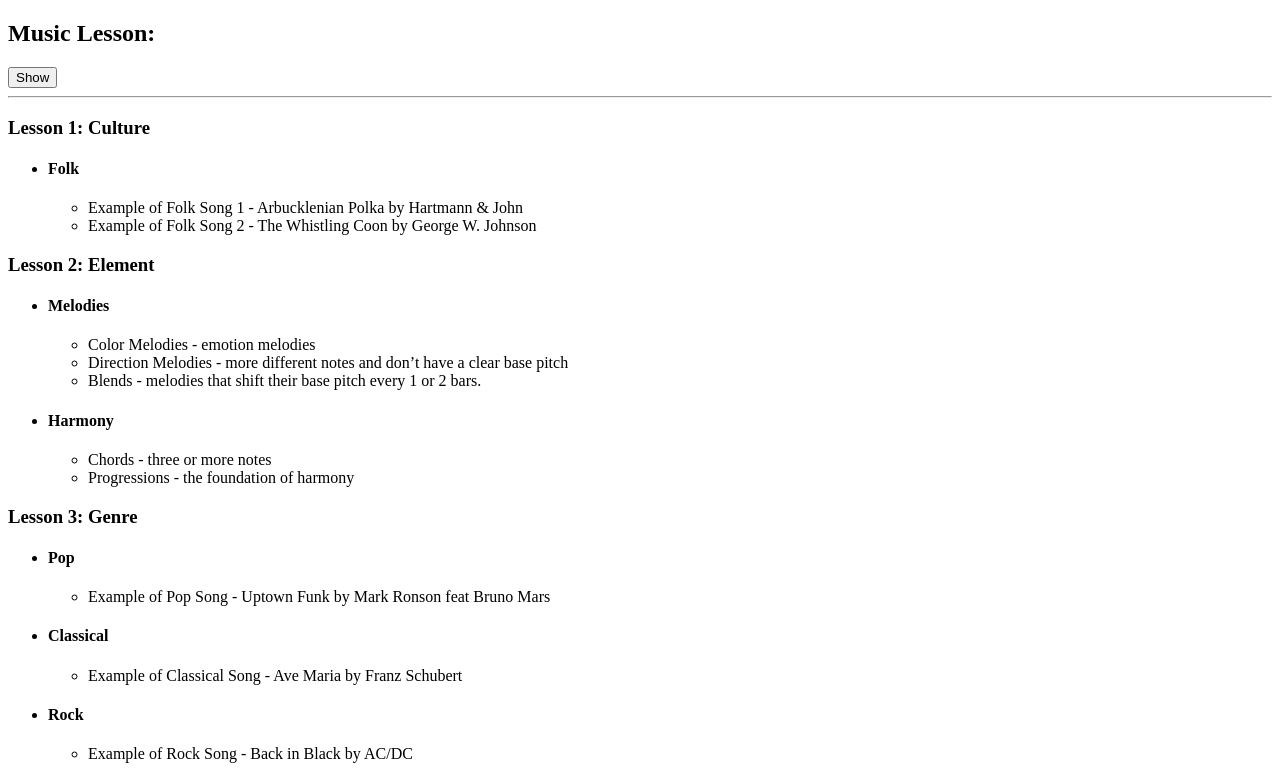
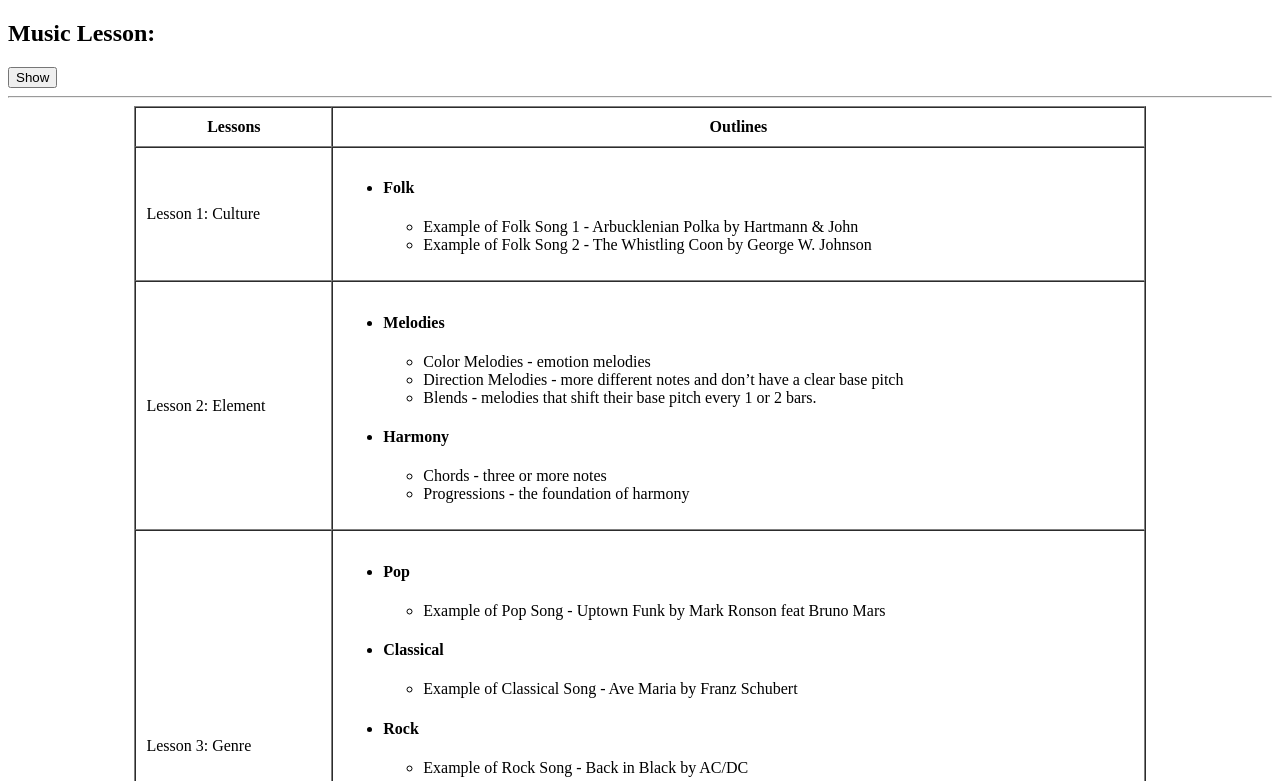
Before and after one commit to joewmar/xml-parsing, a plain HTML site: page index.html in a window 1280 px wide. Both pictures are taken after a click on the button "Show". Shown: the top 781 px of the page. Drawn offline with Linux system fonts and the light colour scheme.

Commit message:
Some Changes List into Table List

```diff
--- a/index.html
+++ b/index.html
@@ -6,7 +6,7 @@
     <meta name="viewport" content="width=device-width, initial-scale=1.0">
     <title>Document</title>
     <style>
-        h3, h4, span{
+        h4, span{
             text-transform: capitalize;
         }
     </style>
@@ -16,9 +16,9 @@
 
     <button type="button" onclick="loadXMLDoc()">Show</button>
     <hr>
-    <div id="xmlConnections">
+    <table id="xmlConnections" border="1" cellspacing="0" cellpadding="10" width="80%" align="center"">
 
-    </div>
+    </table>
 
     <script>
         function loadXMLDoc() {
@@ -38,18 +38,30 @@
             // Actual XML File Object mode
             xmlDoc = xml.responseXML;
 
+
+            txt = `
+                <tr>
+                    <th>Lessons</th>
+                    <th>Outlines</th>
+                </tr>
+            `;
+
+            // Get ALl Child of Parent
             var titles = xmlDoc.getElementsByTagName('music')[0];
 
-            txt='';
 
-            // Children
+            // Retrive Childrens
             for (i = 0; i < titles.children.length; i++) {
 
-                // Get Element Name (Childs)
-                txt += `<h3>Lesson ${(i+1) + ": " + titles.children[i].tagName}</h3>`;
-                txt += `<ul>`;
+                txt +=
+                `   <tr>
+                        <td>Lesson ${(i+1) + ": <span>" + titles.children[i].tagName}</span></td>
+                        <td>
+                            <ul>
+                `;
+
                 for (j = 0; j < titles.children[i].children.length; j++) {
-                    // Get Sub Child
+                    // Retrive 1 Sub Child
                     txt += `<li><h4>${titles.children[i].children[j].tagName}</h4>`;
 
                     for (k = 0; k < titles.children[i].children[j].children.length; k++) {
@@ -57,7 +69,7 @@
                         var content = "";
                         // Condtions Specific Element and Attribute
                         if(titles.children[i].children[j].tagName.toLowerCase() === "melodies" || titles.children[i].children[j].tagName.toLowerCase() === "example ")
-                            // Get 2 Sub Child (Visual : [Attribute] - [Value])
+                            // Retrive 2 Sub Child (Visual : [Attribute] - [Value])
                             content = `<span>${titles.children[i].children[j].children[k].getAttribute('type')}</span> - ${titles.children[i].children[j].children[k].childNodes[0].nodeValue}`;
 
                         else if(titles.children[i].children[j].children[k].tagName.toLowerCase() === "example")
@@ -78,11 +90,20 @@
                             </ul>
                         `;
                     }
-                    txt += `</li>`;
+
                 }
-                    txt += `</ul>`;
-            document.getElementById("xmlConnections").innerHTML = txt;
-        }
+                txt +=
+                `
+                            </ul>
+                        </td>
+                    </tr>
+                `;
+
+
+                document.getElementById("xmlConnections").innerHTML = txt;
+            }
+
+
     }
     </script>
 </body>
```
